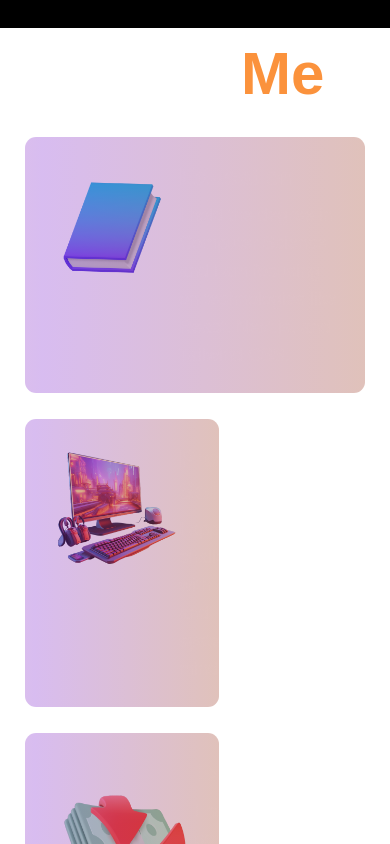
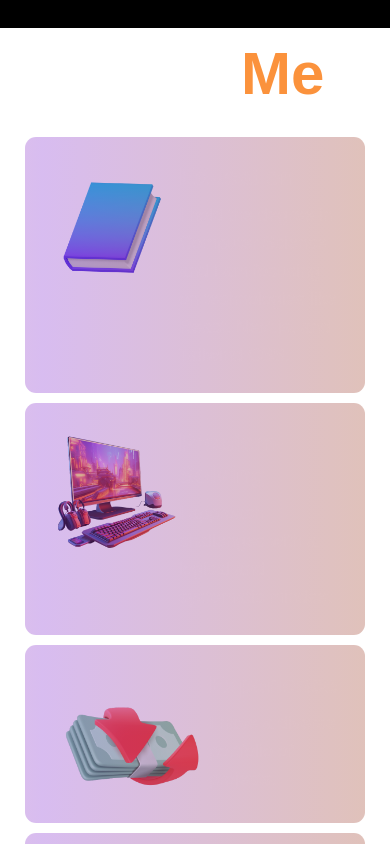
Before and after one commit to shahzadakram786/Portfolio-next-js, a Next.js app: page / in a window 390 px wide. Shown: the part 940-1784 px from the top of the page. Built offline with nearby package versions, Linux system fonts and the light colour scheme.

Commit message:
working on the resoinsiveness of about me

```diff
--- a/src/components/About.tsx
+++ b/src/components/About.tsx
@@ -12,7 +12,7 @@ const About = () => {
 
         <h1 className='text-white text-6xl max-w-[320px] mx-auto font-semibold p-4 mb-4'>About <span className='text-orange-400'>Me</span> </h1>
 
-            <div className='px-6 grid md:p-0  md:grid-cols-8 gap-6 place-items-center '>
+            <div className='px-6 grid md:p-4  md:grid-cols-8 gap-2 place-items-center '>
 
                 <div className='w-full col-span-5 relative bg-white/10 backdrop-blur-lg border border-white/20 rounded-xl overflow-hidden'>
                     {/* for animation backroung color  */}
@@ -32,11 +32,11 @@ const About = () => {
                 </div>
 
 
-                <div className='w-full col-span-3 relative bg-white/10 backdrop-blur-lg border border-white/20 rounded-xl overflow-hidden'>
+                <div className='w-full col-span-5 md:col-span-3 relative bg-white/10 backdrop-blur-lg border border-white/20 rounded-xl overflow-hidden'>
                               {/* for animation backroung color  */}
                               <div className='absolute inset-0 bg-gradient-to-r from-orange-400 via-purple-700 to-orange-800 opacity-30 animate-gradient-xy'></div>
 
-                    <div className='flex flex-row p-6'>
+                    <div className='flex  flex-row p-6'>
                         <Image
                         src={pc}
                         alt='pc'
@@ -50,7 +50,7 @@ const About = () => {
                 </div>
 
 
-                <div className='w-full col-span-3 relative bg-white/10 backdrop-blur-lg border border-white/20 rounded-xl overflow-hidden'>
+                <div className='w-full col-span-5 md:col-span-3 relative bg-white/10 backdrop-blur-lg border border-white/20 rounded-xl overflow-hidden'>
                               {/* for animation backroung color  */}
                               <div className='absolute inset-0 bg-gradient-to-r from-orange-400 via-purple-700 to-orange-800 opacity-30 animate-gradient-xy'></div>
 
--- a/src/components/Contact.tsx
+++ b/src/components/Contact.tsx
@@ -11,7 +11,7 @@ import { FaPhone } from 'react-icons/fa'
 
 const Contact = () => {
   return (
-    <div className='max-w-[1000px] mx-auto flex flex-col gap-12 p-8 lg:flex-row text-white/70 rounded-lg space-y-8 lg:space-y-0 lg:space-x-8'>
+    <div className='max-w-[1000px] mx-auto flex flex-col gap-12 p-8 lg:flex-row text-white/70 rounded-lg space-y-8 lg:space-y-0 lg:space-x-8 sm:flex sm:mx-auto sm:flex-column' id='contact'>
 
 
         <div className='flex justify-center items-center'>
@@ -29,7 +29,7 @@ const Contact = () => {
 
             </ul>
         </div>
-        <div className='bg-white/10 p-6 rounded-xl max-w-[550px]'>
+        <div className='bg-white/10 p-6 rounded-xl max-w-[550px] sm:mx-auto'>
 
             <h2 className='text-5xl font-bold text-orange-400 mb-4'>Let's Connect</h2>
             <p className='text-white/70 mb-6'>Send me a messeage and lets schedule a call! </p>
--- a/src/components/Skills.tsx
+++ b/src/components/Skills.tsx
@@ -22,7 +22,7 @@ const skillIcons = [
 
 const Skills = () => {
   return (
-    <div className='py-32 bg-gradient-to-b  from-[#381a57] to-black'>
+    <div className='py-32 bg-gradient-to-b  from-[#381a57] to-black' id='skills'>
 
         <div className='text-white  md:max-w-[950px] mx-auto p-8 text-center'>
             <h2 className='text-6xl font-bold mb-4'>What I DO</h2>
```
